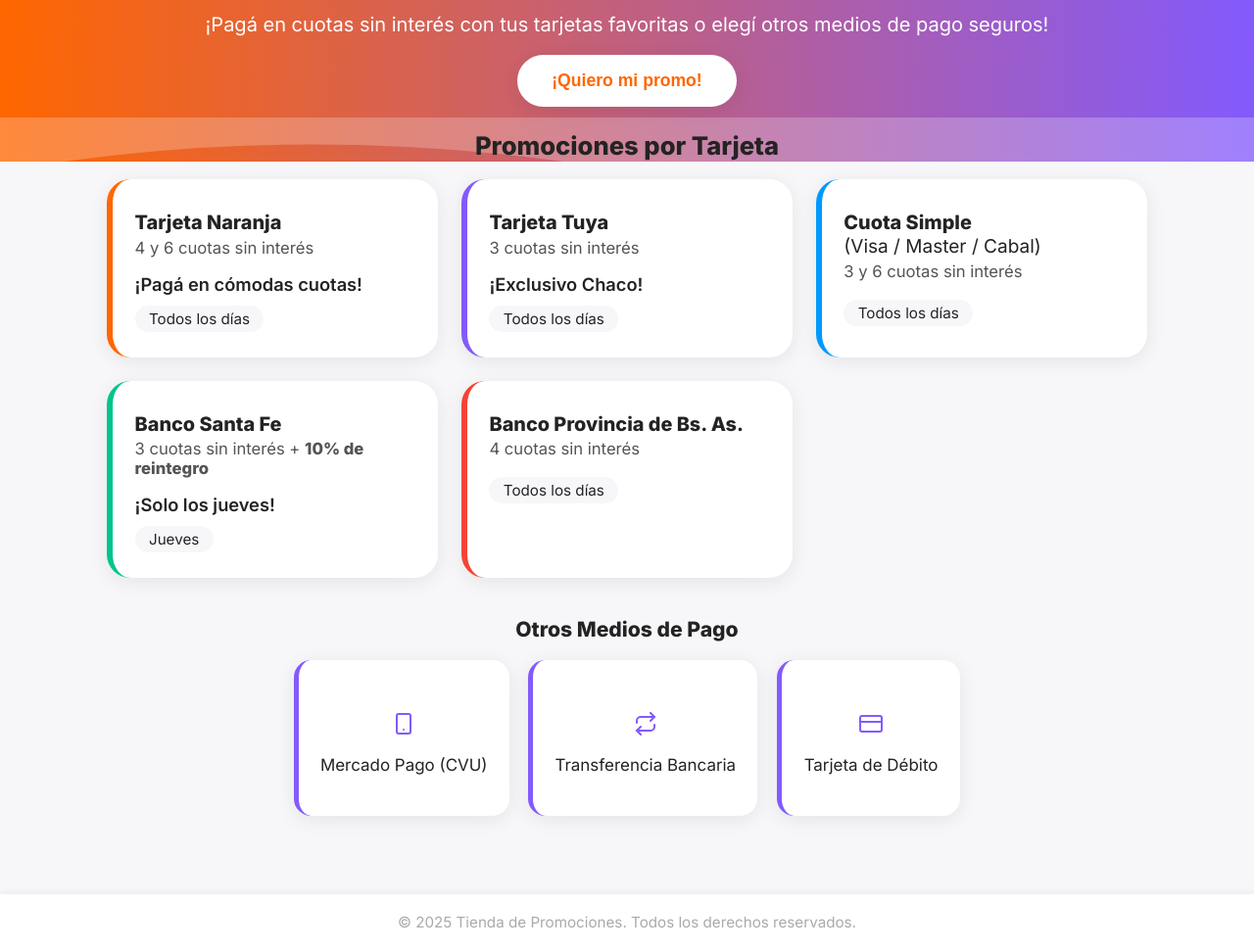
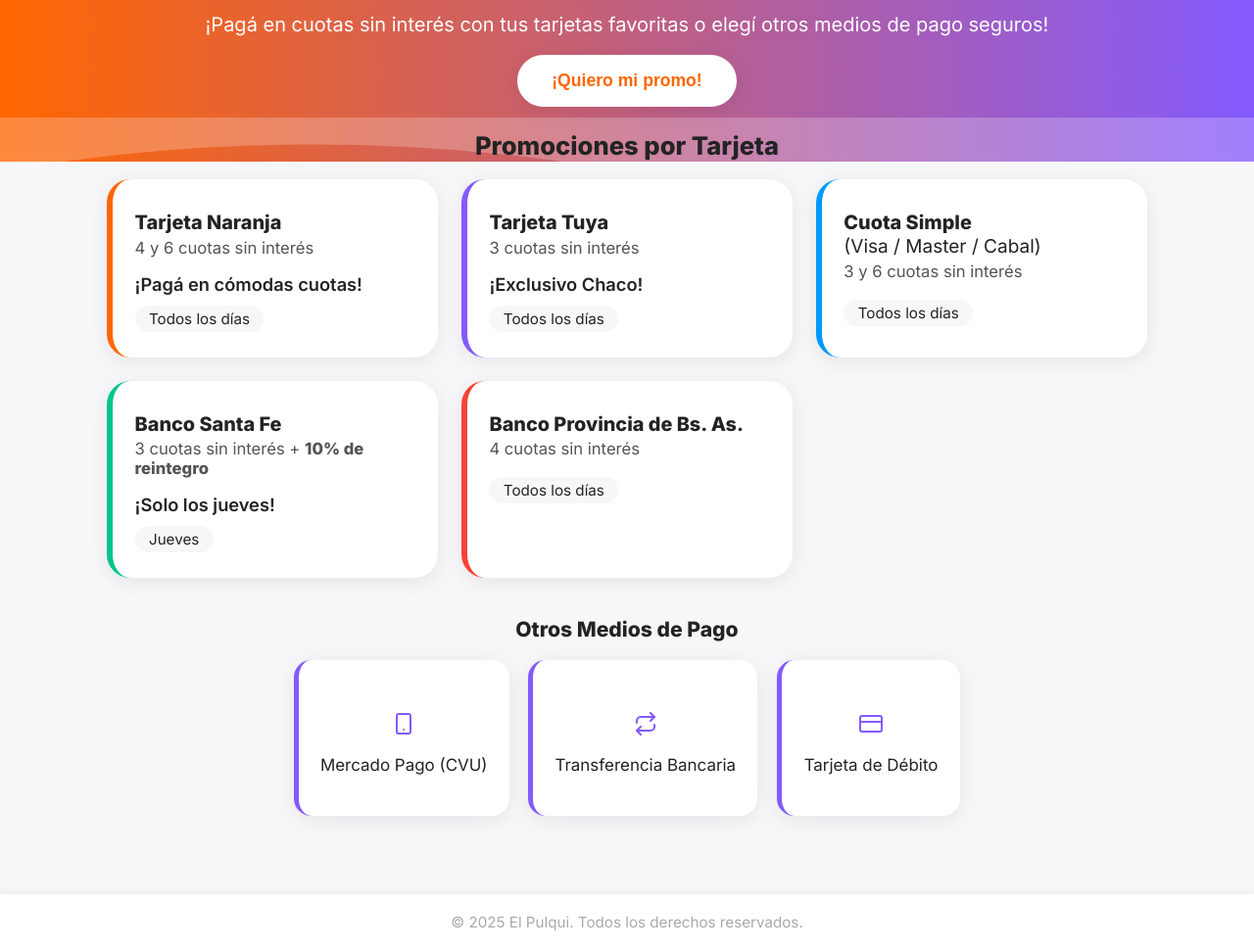
Before and after one commit to ElPulqui/promos-web, a plain HTML site: page index.html in a window 1280 px wide. Shown: the part 92-1062 px from the top of the page at 98% size. Drawn offline with nearby package versions, Linux system fonts and the light colour scheme.

Commit message:
Update index.html

```diff
--- a/index.html
+++ b/index.html
@@ -295,7 +295,7 @@
     </section>
   </main>
   <footer style="background:var(--blanco);text-align:center;padding:1.2rem 0;font-size:0.95rem;color:#aaa;box-shadow:0 -1px 8px #0001;">
-    &copy; 2025 Tienda de Promociones. Todos los derechos reservados.
+    &copy; 2025 El Pulqui. Todos los derechos reservados.
   </footer>
   <!-- JS -->
   <script>
```
